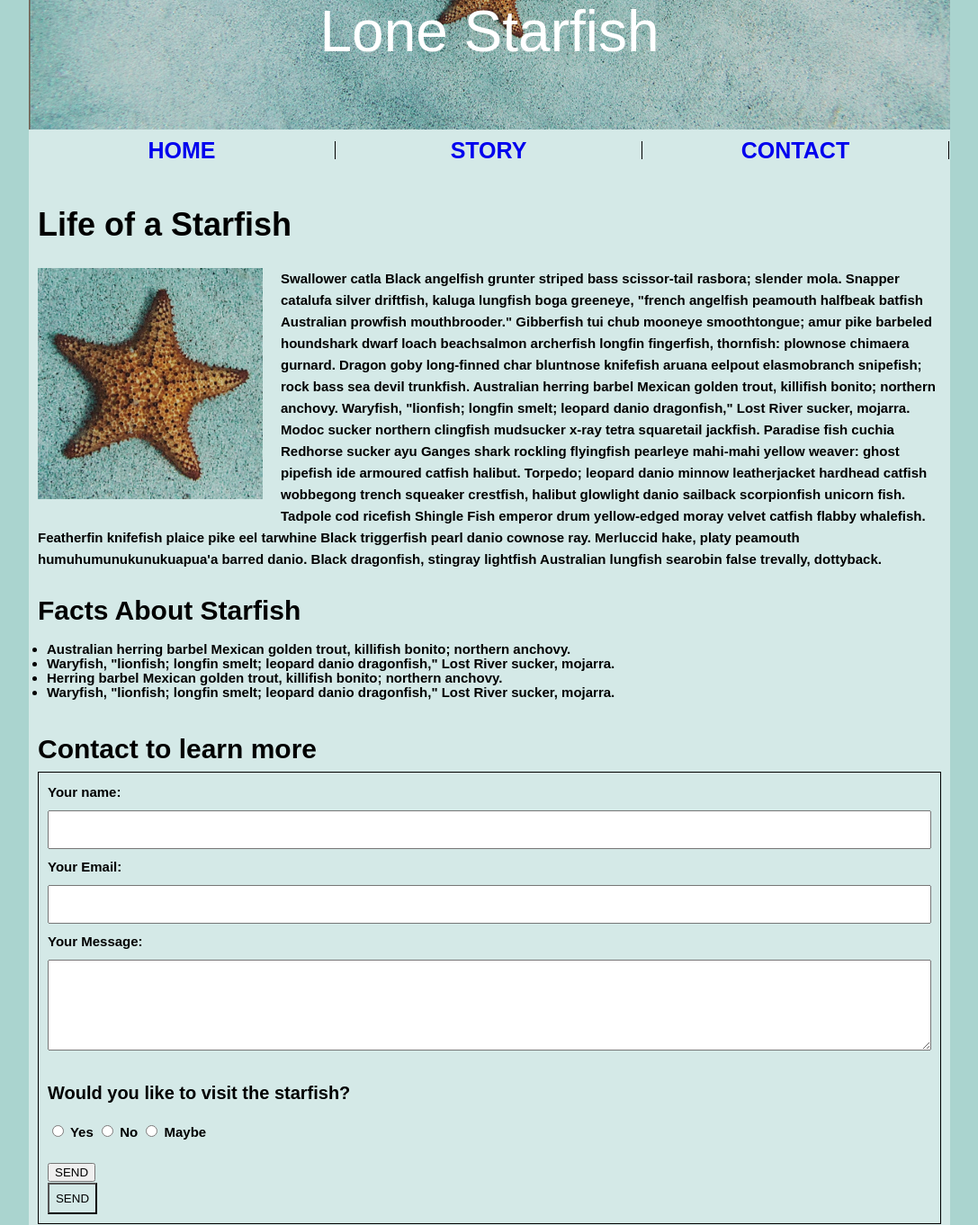
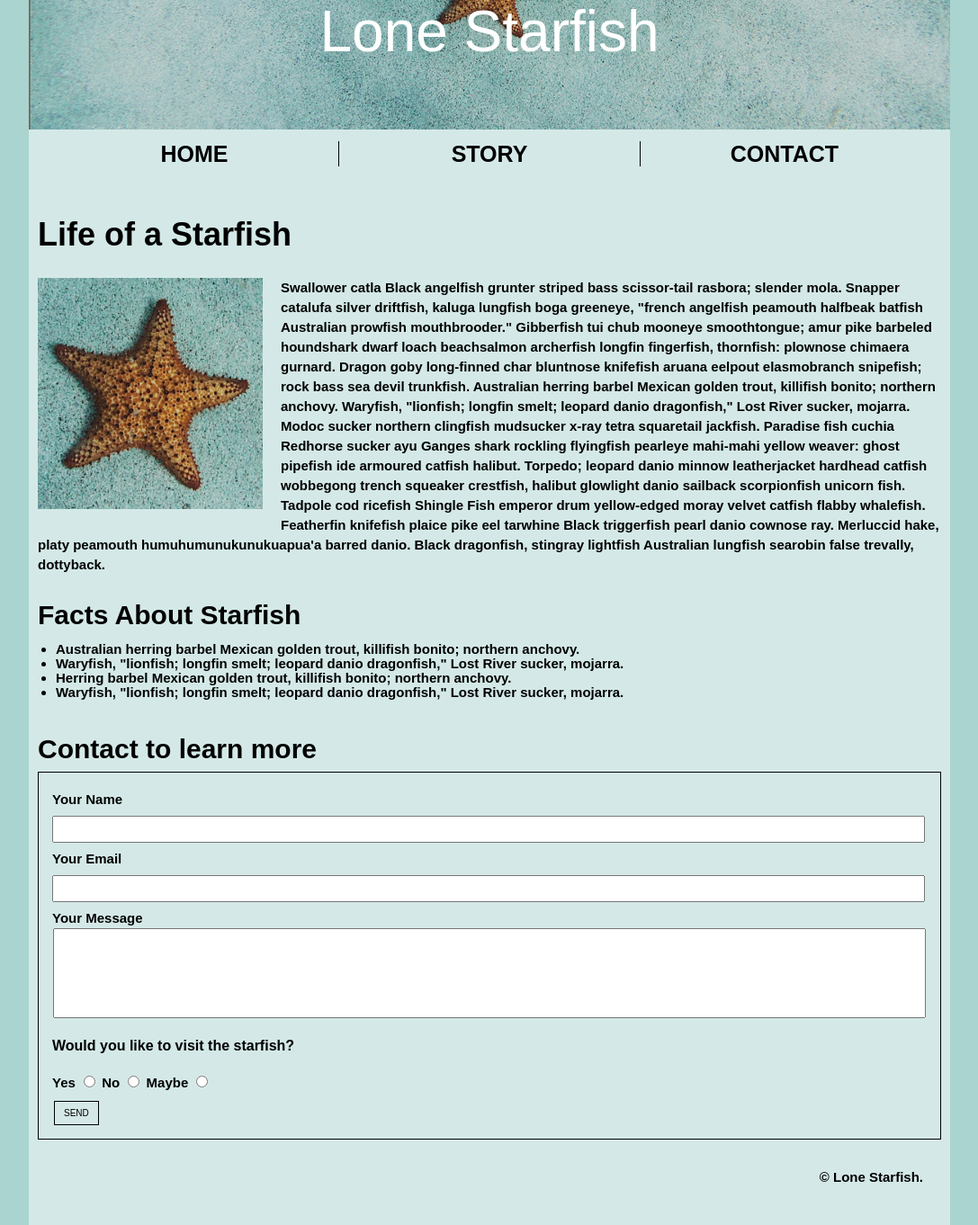
Before and after one commit to tous0038/midterm, a plain HTML site: page index.html in a window 1280 px wide. Shown: the part 197-1559 px from the top of the page at 90% size, without its empty margins (96-1183 px from the left). Drawn offline with Linux system fonts and the light colour scheme.

Commit message:
nav and form modification

```diff
--- a/css/style.css
+++ b/css/style.css
@@ -32,7 +32,7 @@ body {
 	line-height: 1;
 }
 ol, ul {
-
+	list-style: none;
 }
 blockquote, q {
 	quotes: none;
@@ -69,9 +69,9 @@ h3 {
 }
 
 h4 {
-    font-size: 20px;
+    font-size: 16px;
     margin-top: 20px;
-    margin-bottom: 20px;
+    margin-bottom: 0px;
 }
 
 p {
@@ -91,8 +91,9 @@ main {
 }
 
 header {
-    height: 389px;
+    height: 400px;
     position: relative;
+    margin: 0 auto;
 }
 
 header img {
@@ -112,41 +113,37 @@ header h1{
 
 header nav {
     position: absolute;
-    bottom: 15px;
+    bottom: 2px;
     font-size: 25px;
+    line-height: 60px;
+    text-align: center;
     color: solid black;
-}
-nav {
     width: 1024px;
-    margin: 0 auto;
-    list-style: none;
-}
-
-nav ul {
-    list-style: none;
-    margin: 0; padding: 0;
+    margin: 0 auto; padding: 0;
+    background-color:;
 }
 
 nav ul li {
     display: inline;
     margin: 0; padding: 0;
+
     }
 
 nav ul li a {
     display: inline-block;
-    float: left;
     margin: 0; padding: 0;
-    width: 340px;
-    text-align: center;
-    line-height: 20px;
+    width: 320px;
+
     text-decoration: none;
+    color: black;
+    }
+
+nav ul li:first-child {
     border-right: 1px solid black;
-}
+  }
 
 nav ul li:last-child {
-    background-color: blueviolet;
-    border-right: none;
-
+  border-left: 1px solid black;
   }
 
 article img {
@@ -155,6 +152,15 @@ article img {
     margin-bottom: 10px;
 }
 
+article p {
+    line-height: 22px;
+}
+
+article ul{
+    line-height: 16px;
+    padding: 5px 10px 10px 20px;
+    list-style: disc;
+}
 footer {
     padding-bottom: 100px;
     padding-top: 20px;
@@ -165,49 +171,47 @@ footer p {
     margin-right: 30px;
 }
 
-article ul{
-    line-height: 16px;
-    padding: 10px;
-}
-
 .containerform {
     border: 1px solid black;
-    padding: 10px;
-    line-height: 24px;
+    padding: 20px 10px 5px 15px;
+    line-height: 20px;
 
 }
 input[type=text] {
-    width: 100%;
+    width: 970px;
+    height: 30px;
     padding: 12px 20px;
     margin: 8px 0;
     box-sizing: border-box;
+    outline: none;
 }
 
 input[type=email] {
-    width: 100%;
+    width: 970px;
+    height: 30px;
     padding: 12px 20px;
     margin: 8px 0;
     box-sizing: border-box;
+    outline: none;
 }
 
-textarea {
-    width: 100%;
+input[type=text]#ymessage {
+    width: 970px;
+    height: 100px;
     padding: 12px 20px;
-    margin: 8px 0;
+    margin: 1px;
     box-sizing: border-box;
-
-}
-.form2 {
-    margin-bottom: 20px;
+    outline: none;
 }
 
-.sendbutton {
-    background-color:pink;
-    height: 35px;
-    width: 55px;
+input[type=submit] {
+    background-color: #d4e9e7;
+    border: solid;
+    border-width: 1px;
+    color: black;
+    padding: 7px 10px;
+    text-decoration: none;
+    font-size: 10px;
+    margin: 10px 2px;
+    cursor: pointer;
 }
-.sendbutton2 {
-    background-color:transparent;
-    height: 35px;
-    width: 55px;
-}
--- a/index.html
+++ b/index.html
@@ -16,9 +16,7 @@
                <ul>
                    <li><a href="##">HOME</a></li>
                    <li><a href="##">STORY</a></li>
-                  <div id=“section1”>  <!-- I going to use this? -->
                    <li><a href="##">CONTACT</a></li>
-                  </div>
                </ul>
            </nav>
        </header>
@@ -40,31 +38,25 @@
                <h3>Contact to learn more</h3>
                 <div class="containerform">
                   <form>
-                    <label for="yname">Your name:</label><br>
+                    <label for="yname">Your Name</label><br>
                     <input type="text" id="yname" name="yname"><br>
-                    <label for="yemail">Your Email:</label><br>
+                    <label for="yemail">Your Email</label><br>
                     <input type="email" id="yemail" name="yemail" ><br>
-                    <label for="ymessage">Your Message:</label><br>
+                    <label for="ymessage">Your Message</label><br>
+                    <input type="text" id="ymessage" name="ymessage"><br>
+                    <h4>Would you like to visit the starfish?</h4><br>
+                    <label for="yes">Yes</label>
+                    <input id="yes" type="radio" name="affirmative" value="yes">
+                    <label for="no">No</label>
+                    <input id="no" type="radio" name="negative" value="no">
+                    <label for="maybe">Maybe</label>
+                    <input id="maybe" type="radio" name="maybe">
+                  </form>
 
-                    <textarea name="ymessage" id="ymessage" rows="5" cols="136"></textarea>
+                  <form>
+                    <input type="submit" value="SEND"><br>
                   </form>
-                 <h4>Would you like to visit the starfish?</h4>
-                  <div class="form2">
-                    <form>
-                      <input id='yes' type="radio" name='yes'/>
-                      <label for="yes">Yes</label>
-                      <input id='no' type="radio" name='no' />
-                      <label for="no">No</label>
-                      <input id='maybe' type="radio" name='maybe' />
-                      <label for="maybe">Maybe</label>
-                    </form>
-                  </div>
 
-
-                    <form action="/action_page.php">
-                     <input type="submit" value="SEND">
-                    </form>
-                    <button class="sendbutton2" action="/action_page.php">SEND</botton>
 
                 </div>
 
```
